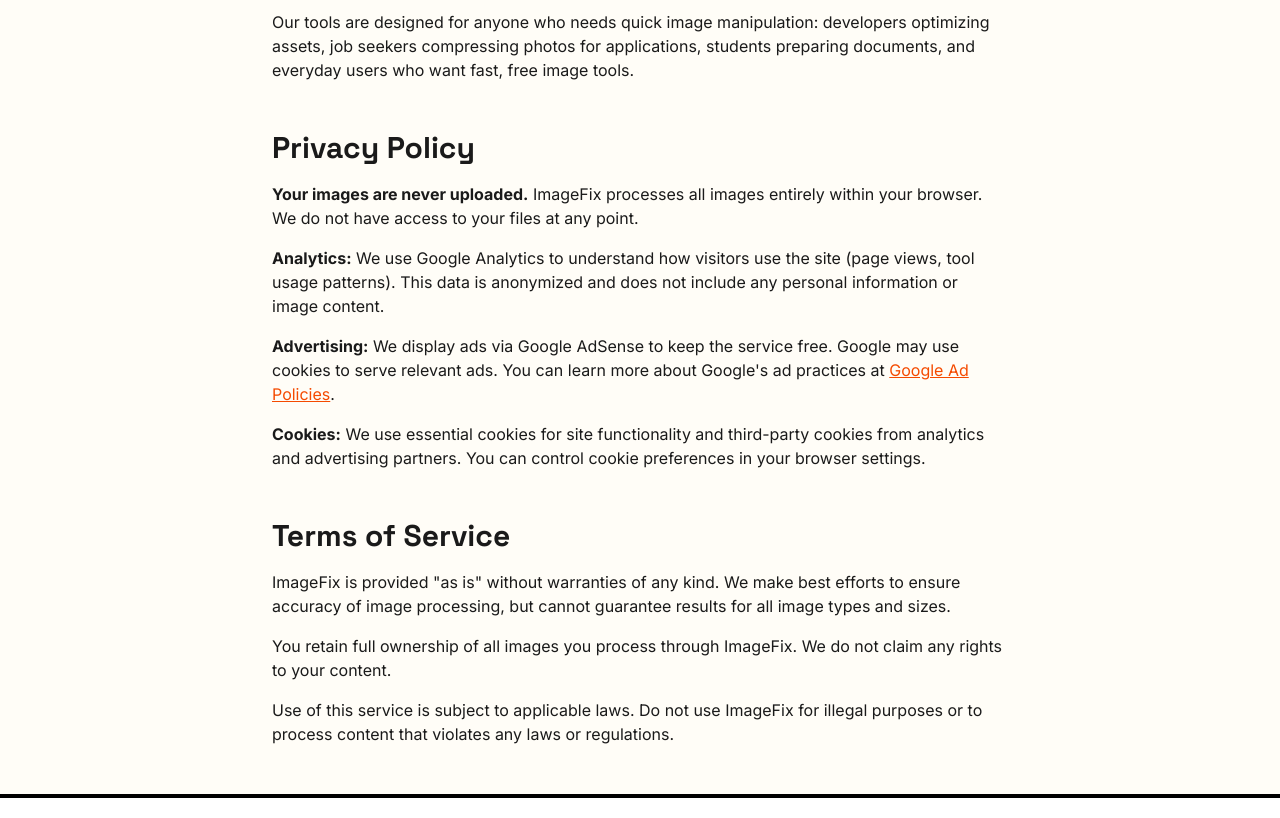
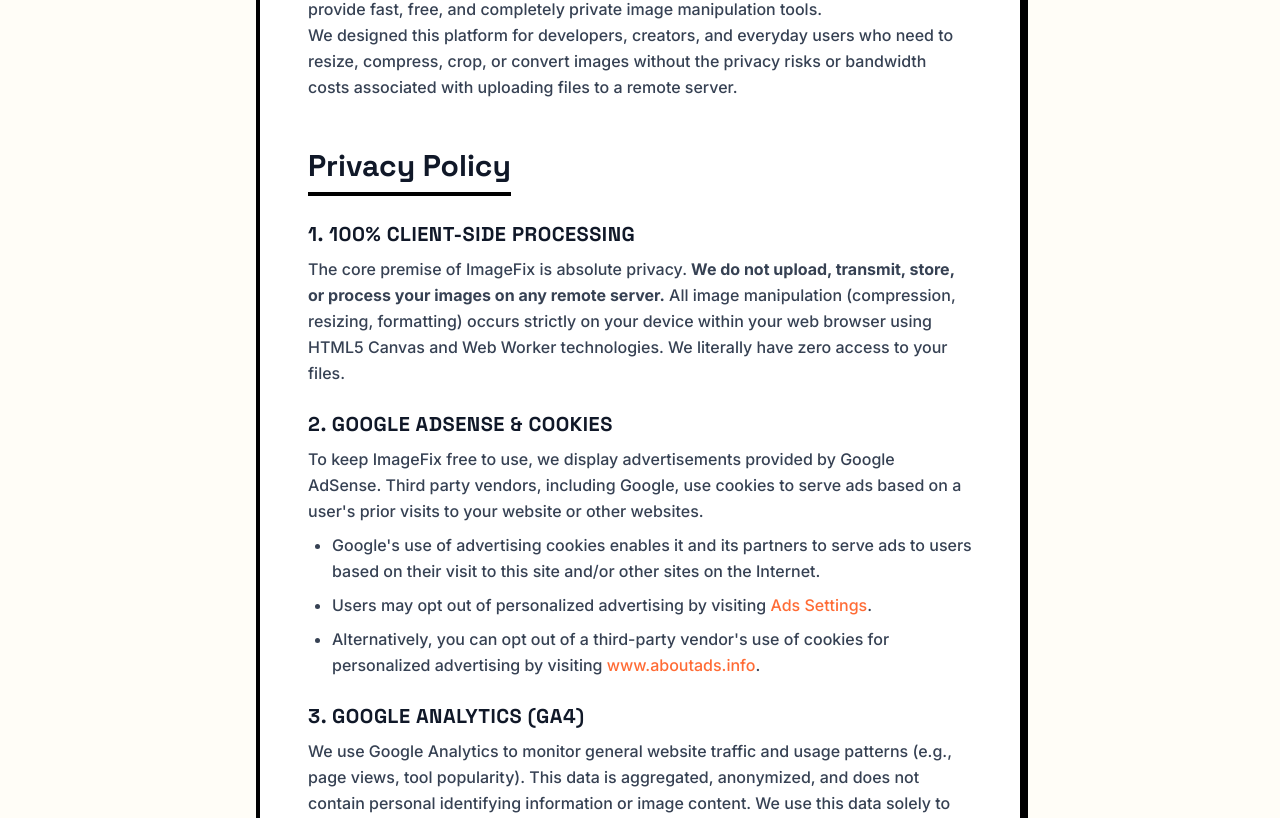
Before and after one commit to Sahil-2005/ImageFix, a Next.js app: page /about in a window 1280 px wide. Shown: the part 302-1120 px from the top of the page. Built offline with nearby package versions, Linux system fonts and the light colour scheme.

Commit message:
polish & launch implementation

```diff
--- a/src/app/about/page.tsx
+++ b/src/app/about/page.tsx
@@ -1,12 +1,11 @@
 // src/app/about/page.tsx
-// About page — required for AdSense approval (privacy policy, terms)
-
 import type { Metadata } from 'next';
 import { BASE_URL, SITE_NAME } from '@/lib/constants';
+import { Container } from '@/components/ui/Container';
 
 export const metadata: Metadata = {
-  title: `About — ${SITE_NAME}`,
-  description: `Learn about ${SITE_NAME}, a free browser-based image utility suite. Privacy policy and terms of service.`,
+  title: `Privacy Policy & Terms — ${SITE_NAME}`,
+  description: `Privacy policy and terms of service for ${SITE_NAME}. We process all images 100% locally in your browser.`,
   alternates: {
     canonical: `${BASE_URL}/about`,
   },
@@ -14,87 +13,80 @@
 
 export default function AboutPage() {
   return (
-    <main className="max-w-3xl mx-auto px-4 py-12">
+    <Container className="py-16">
+      <div className="max-w-3xl mx-auto bg-white border-4 border-black shadow-brutal p-8 md:p-12 space-y-12">
+
         {/* About Section */}
-      <h1 className="text-4xl font-extrabold font-[family-name:var(--font-heading)] mb-6">
+        <section>
+          <h1 className="text-4xl md:text-5xl font-extrabold font-[family-name:var(--font-heading)] mb-6 text-gray-900 border-b-4 border-black pb-2 inline-block">
             About {SITE_NAME}
           </h1>
-      <div className="prose prose-gray max-w-none space-y-4 mb-12">
+          <div className="prose prose-lg prose-gray max-w-none text-gray-700 font-medium leading-relaxed">
             <p>
-          <strong>{SITE_NAME}</strong> is a free, browser-based image utility
-          suite that lets you compress, resize, crop, and convert images without
-          uploading them to any server.
+              <strong>{SITE_NAME}</strong> is a high-performance, browser-based image utility suite. Our mission is to provide fast, free, and completely private image manipulation tools.
             </p>
             <p>
-          All processing happens directly in your browser using the HTML5 Canvas
-          API. Your images never leave your device — guaranteeing complete
-          privacy and instant results.
+              We designed this platform for developers, creators, and everyday users who need to resize, compress, crop, or convert images without the privacy risks or bandwidth costs associated with uploading files to a remote server.
             </p>
+          </div>
+        </section>
+
+        {/* Privacy Policy */}
+        <section>
+          <h2 className="text-3xl font-extrabold font-[family-name:var(--font-heading)] mb-6 text-gray-900 border-b-4 border-black pb-2 inline-block">
+            Privacy Policy
+          </h2>
+          <div className="prose prose-lg prose-gray max-w-none text-gray-700 font-medium leading-relaxed space-y-6">
+            <div>
+              <h3 className="text-xl font-bold text-gray-900 uppercase tracking-wide mb-2">1. 100% Client-Side Processing</h3>
               <p>
-          Our tools are designed for anyone who needs quick image manipulation:
-          developers optimizing assets, job seekers compressing photos for
-          applications, students preparing documents, and everyday users who want
-          fast, free image tools.
+                The core premise of {SITE_NAME} is absolute privacy. <strong>We do not upload, transmit, store, or process your images on any remote server.</strong> All image manipulation (compression, resizing, formatting) occurs strictly on your device within your web browser using HTML5 Canvas and Web Worker technologies. We literally have zero access to your files.
               </p>
             </div>
 
-      {/* Privacy Policy */}
-      <h2 className="text-3xl font-bold font-[family-name:var(--font-heading)] mb-4">
-        Privacy Policy
+            <div>
+              <h3 className="text-xl font-bold text-gray-900 uppercase tracking-wide mb-2">2. Google AdSense & Cookies</h3>
+              <p>
+                To keep {SITE_NAME} free to use, we display advertisements provided by Google AdSense. Third party vendors, including Google, use cookies to serve ads based on a user&apos;s prior visits to your website or other websites.
+              </p>
+              <ul className="list-disc pl-6 space-y-2 mt-2">
+                <li>Google&apos;s use of advertising cookies enables it and its partners to serve ads to users based on their visit to this site and/or other sites on the Internet.</li>
+                <li>Users may opt out of personalized advertising by visiting <a href="https://www.google.com/settings/ads" className="text-primary hover:underline" target="_blank" rel="noopener noreferrer">Ads Settings</a>.</li>
+                <li>Alternatively, you can opt out of a third-party vendor&apos;s use of cookies for personalized advertising by visiting <a href="https://www.aboutads.info/choices/" className="text-primary hover:underline" target="_blank" rel="noopener noreferrer">www.aboutads.info</a>.</li>
+              </ul>
+            </div>
+
+            <div>
+              <h3 className="text-xl font-bold text-gray-900 uppercase tracking-wide mb-2">3. Google Analytics (GA4)</h3>
+              <p>
+                We use Google Analytics to monitor general website traffic and usage patterns (e.g., page views, tool popularity). This data is aggregated, anonymized, and does not contain personal identifying information or image content. We use this data solely to improve the user experience and maintain the performance of the platform.
+              </p>
+            </div>
+          </div>
+        </section>
+
+        {/* Terms of Service */}
+        <section>
+          <h2 className="text-3xl font-extrabold font-[family-name:var(--font-heading)] mb-6 text-gray-900 border-b-4 border-black pb-2 inline-block">
+            Terms of Service
           </h2>
-      <div className="prose prose-gray max-w-none space-y-4 mb-12">
+          <div className="prose prose-lg prose-gray max-w-none text-gray-700 font-medium leading-relaxed space-y-4">
             <p>
-          <strong>Your images are never uploaded.</strong> {SITE_NAME} processes
-          all images entirely within your browser. We do not have access to your
-          files at any point.
+              By accessing and using {SITE_NAME}, you accept and agree to be bound by the terms and provision of this agreement.
             </p>
             <p>
-          <strong>Analytics:</strong> We use Google Analytics to understand how
-          visitors use the site (page views, tool usage patterns). This data is
-          anonymized and does not include any personal information or image
-          content.
+              <strong>Disclaimer of Warranties:</strong> The service is provided &quot;as is&quot; without warranty of any kind, express or implied. While we strive to ensure the image processing algorithms produce accurate results, we cannot guarantee the output quality or exact sizing for every possible file type or device combination.
             </p>
             <p>
-          <strong>Advertising:</strong> We display ads via Google AdSense to keep
-          the service free. Google may use cookies to serve relevant ads. You can
-          learn more about Google&apos;s ad practices at{' '}
-          <a
-            href="https://policies.google.com/technologies/ads"
-            className="text-orange-600 underline"
-            target="_blank"
-            rel="noopener noreferrer"
-          >
-            Google Ad Policies
-          </a>
-          .
+              <strong>User Content:</strong> You retain full ownership and intellectual property rights to any images you process. Because processing happens locally on your device, we have no responsibility for the storage, backup, or loss of your files.
             </p>
             <p>
-          <strong>Cookies:</strong> We use essential cookies for site
-          functionality and third-party cookies from analytics and advertising
-          partners. You can control cookie preferences in your browser settings.
+              <strong>Acceptable Use:</strong> You agree not to use {SITE_NAME} to process illegal, malicious, or strictly prohibited content under applicable law.
             </p>
           </div>
+        </section>
 
-      {/* Terms of Service */}
-      <h2 className="text-3xl font-bold font-[family-name:var(--font-heading)] mb-4">
-        Terms of Service
-      </h2>
-      <div className="prose prose-gray max-w-none space-y-4">
-        <p>
-          {SITE_NAME} is provided &quot;as is&quot; without warranties of any
-          kind. We make best efforts to ensure accuracy of image processing, but
-          cannot guarantee results for all image types and sizes.
-        </p>
-        <p>
-          You retain full ownership of all images you process through{' '}
-          {SITE_NAME}. We do not claim any rights to your content.
-        </p>
-        <p>
-          Use of this service is subject to applicable laws. Do not use{' '}
-          {SITE_NAME} for illegal purposes or to process content that violates
-          any laws or regulations.
-        </p>
       </div>
-    </main>
+    </Container>
   );
 }
--- a/src/app/layout.tsx
+++ b/src/app/layout.tsx
@@ -3,9 +3,11 @@
 
 import type { Metadata } from 'next';
 import { Space_Grotesk, Inter } from 'next/font/google';
+import Script from 'next/script';
 import { BASE_URL, SITE_NAME, SITE_DESCRIPTION } from '@/lib/constants';
 import { Header } from '@/components/layout/Header';
 import { Footer } from '@/components/layout/Footer';
+import { AnchorAd } from '@/components/ads/AnchorAd';
 import './globals.css';
 
 // ── Fonts ──
@@ -80,13 +82,39 @@
       lang="en"
       className={`${spaceGrotesk.variable} ${inter.variable} antialiased`}
     >
+      <head>
+        {/* Google AdSense Script */}
+        <Script
+          async
+          src="https://pagead2.googlesyndication.com/pagead/js/adsbygoogle.js?client=ca-pub-0000000000000000"
+          crossOrigin="anonymous"
+          strategy="afterInteractive"
+        />
+
+        {/* Google Analytics (GA4) */}
+        <Script
+          src="https://www.googletagmanager.com/gtag/js?id=G-XXXXXXXXXX"
+          strategy="afterInteractive"
+        />
+        <Script id="google-analytics" strategy="afterInteractive">
+          {`
+            window.dataLayer = window.dataLayer || [];
+            function gtag(){dataLayer.push(arguments);}
+            gtag('js', new Date());
+            gtag('config', 'G-XXXXXXXXXX');
+          `}
+        </Script>
+      </head>
       <body className="min-h-screen flex flex-col bg-[#FFFDF7] text-gray-900 font-[family-name:var(--font-body)]">
         <Header />
 
         {/* Main content — children rendered here */}
-        {children}
+        <main className="flex-grow">
+          {children}
+        </main>
 
         <Footer />
+        <AnchorAd />
       </body>
     </html>
   );
--- /dev/null
+++ b/src/components/ads/AdSlot.tsx
@@ -0,0 +1,56 @@
+'use client';
+
+import React, { useEffect, useRef } from 'react';
+
+// Use placeholder publisher ID
+const AD_CLIENT_ID = 'ca-pub-0000000000000000';
+
+export interface AdSlotProps {
+  slotId: string;
+  format?: 'auto' | 'horizontal' | 'rectangle';
+  responsive?: boolean;
+  className?: string;
+}
+
+export const AdSlot: React.FC<AdSlotProps> = ({
+  slotId,
+  format = 'auto',
+  responsive = true,
+  className = '',
+}) => {
+  const adRef = useRef<HTMLModElement>(null);
+  const isLoaded = useRef(false);
+
+  useEffect(() => {
+    // Only push to adsbygoogle once per component instance
+    if (typeof window !== 'undefined' && !isLoaded.current && adRef.current) {
+      try {
+        const adsbygoogle = (window as any).adsbygoogle || [];
+        adsbygoogle.push({});
+        isLoaded.current = true;
+      } catch (err) {
+        console.error('AdSense error:', err);
+      }
+    }
+  }, []);
+
+  return (
+    <div className={`w-full bg-surface-alt border-3 border-dashed border-gray-300 min-h-[100px] flex items-center justify-center relative overflow-hidden ${className}`}>
+      {/* Label indicating advertisement, required by some compliance policies */}
+      <span className="absolute top-1 right-2 text-[10px] uppercase text-gray-400 font-bold tracking-widest z-0 pointer-events-none">
+        Advertisement
+      </span>
+
+      {/* The actual ad block */}
+      <ins
+        ref={adRef}
+        className="adsbygoogle relative z-10 block"
+        style={{ display: 'block', minWidth: '300px' }}
+        data-ad-client={AD_CLIENT_ID}
+        data-ad-slot={slotId}
+        data-ad-format={format}
+        data-full-width-responsive={responsive ? 'true' : 'false'}
+      />
+    </div>
+  );
+};
--- /dev/null
+++ b/src/components/ads/AnchorAd.tsx
@@ -0,0 +1,17 @@
+'use client';
+
+import React, { useEffect } from 'react';
+
+// Anchor/Sticky ads typically don't require an explicit slot component,
+// they are enabled at the account level. However, if we need to specifically
+// configure or trigger them, or reserve space, we use this component.
+
+export const AnchorAd: React.FC = () => {
+  useEffect(() => {
+    // Some manual initialization logic for sticky ads could go here
+    // Usually AdSense auto-injects them, but we provide this hook for
+    // explicit triggering if necessary.
+  }, []);
+
+  return null; // Anchor ads are injected by Google's script, we just return null.
+};
--- a/src/components/tools/ImageProcessor.tsx
+++ b/src/components/tools/ImageProcessor.tsx
@@ -71,7 +71,7 @@
       setProgress(30);
 
       let resultBlob: Blob;
-      const targetMimeType = tool.outputFormat === 'original'
+      const targetMimeType = !tool.outputFormat
         ? file.type
         : `image/${tool.outputFormat === 'jpg' ? 'jpeg' : tool.outputFormat}`;
 
--- a/src/components/tools/SettingsPanel.tsx
+++ b/src/components/tools/SettingsPanel.tsx
@@ -60,7 +60,7 @@
                 </div>
               );
 
-            case 'boolean':
+            case 'toggle':
               return (
                 <div key={setting.id} className="flex items-center h-full">
                   <Toggle
--- a/src/lib/engine/canvasLimits.ts
+++ b/src/lib/engine/canvasLimits.ts
@@ -20,7 +20,7 @@
     /Android|webOS|iPhone|iPad|iPod|BlackBerry|IEMobile|Opera Mini/i.test(
       navigator.userAgent
     ) ||
-    (navigator.maxTouchPoints && navigator.maxTouchPoints > 2)
+    ((navigator.maxTouchPoints || 0) > 2)
   );
 }
 
```
Also changed, not shown: src/app/[tool]/page.tsx (+22 -1 lines). Lines whose indentation alone changed are shown as unchanged.
